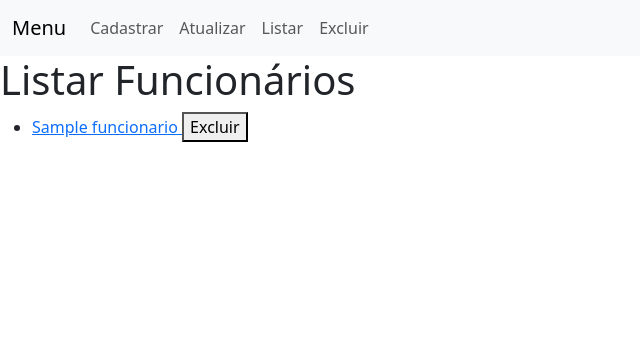
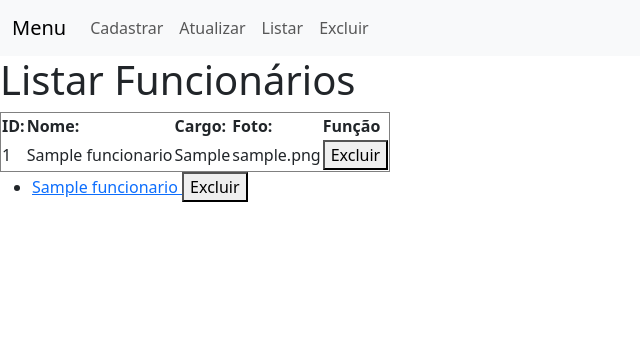
Before and after one commit to mazzaKaio/aulas_php, a PHP site: page /listar.php in a window 1280 px wide. Shown: the top 356 px of the page, without its empty margins (0-640 px from the left). Run offline with PHP 8.4, Linux system fonts and the light colour scheme; tables that the repository leaves empty or names only in its code hold one stand-in row (values such as "Sample post").

```diff
--- a/Projeto_CRUD_Imagens_KaioMazza/listar.php
+++ b/Projeto_CRUD_Imagens_KaioMazza/listar.php
@@ -11,7 +11,7 @@
         $pdo->setAttribute(PDO::ATTR_ERRMODE, PDO::ERRMODE_EXCEPTION);
 
         // RECUPERA TODOS OS FUNCIONARIOS DO BANCO DE DADOS
-        $query = "SELECT id, nome FROM funcionarios";
+        $query = "SELECT id, nome, cargo, foto FROM funcionarios";
 
         $stmt = $pdo->prepare($query);
         $stmt->execute();
@@ -53,6 +53,32 @@
 
     <h1>Listar Funcionários</h1>
 
+    <table border>
+        <tr>
+            <th>ID:</th>
+            <th>Nome:</th>
+            <th>Cargo:</th>
+            <th>Foto:</th>
+            <th>Função</th>
+        </tr>
+
+        <?php foreach($funcionarios as $funcionario): ?>
+            <form method="POST" style="display: inline;"></form>
+                <tr>
+                    <td><?= htmlspecialchars($funcionario['id']) ?></td>
+                    <td><?= htmlspecialchars($funcionario['nome']) ?></td>
+                    <td><?= htmlspecialchars($funcionario['cargo']) ?></td>
+                    <td><?php echo $funcionario['foto']; ?></td>
+                    <td>
+                        <input type="hidden" name="excluir_id" value="<?= $funcionario['id'] ?>">
+
+                        <button type="submit">Excluir</button>
+                    </td>
+                </tr>
+            </form>
+        <?php endforeach; ?>
+    </table>
+
     <ul>
         <?php foreach($funcionarios as $funcionario): ?>
             <li>
```
Also changed, not shown: PROJETO_ImagemFuncionario/visualizar_funcionario.php (+18 -4 lines).
